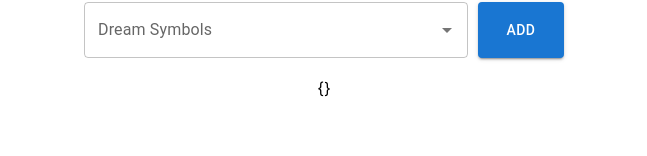
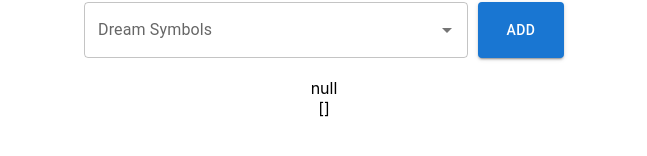
Before and after one commit to jcpalmer108/dream-interpreter, a React (Create React App) app: page / in a window 1280 px wide. Shown: the part 176-332 px from the top of the page, without its empty margins (316-963 px from the left). Built offline with nearby package versions, Linux system fonts and the light colour scheme.

Commit message:
got options to filter out after selected

```diff
--- a/src/components/App.js
+++ b/src/components/App.js
@@ -8,8 +8,15 @@ class App extends Component {
     super(props);
     this.state = {
       chosenSymbols: [],
-      selected: {},
+      selected: null,
     };
+  }
+
+  handleAddSymbol = () => {
+    this.setState({
+      chosenSymbols: this.state.chosenSymbols.concat([this.state.selected]),
+      selected: null
+    })
   }
 
   render () {
@@ -22,16 +29,17 @@ class App extends Component {
             disablePortal
             id="symbol"
             options={symbols}
+            value={this.state.selected}
             sx={{ width: '100%', marginRight: '10px'}}
             renderInput={(params) => <TextField {...params} label="Dream Symbols" />}
             onChange={(event, value) => {
-              console.log(event, value)
               this.setState({ ...this.state, selected: value})
             }}
           />
-          <Button variant="contained" sx={{ width: 100 }}>Add</Button>
+          <Button variant="contained" sx={{ width: 100 }} onClick={this.handleAddSymbol}>Add</Button>
         </div>
         <div>{JSON.stringify(this.state.selected)}</div>
+        <div>{JSON.stringify(this.state.chosenSymbols)}</div>
       </div>
     )
 
```
Also changed, not shown: src/logo.svg (renamed from src/static/logo.svg).
